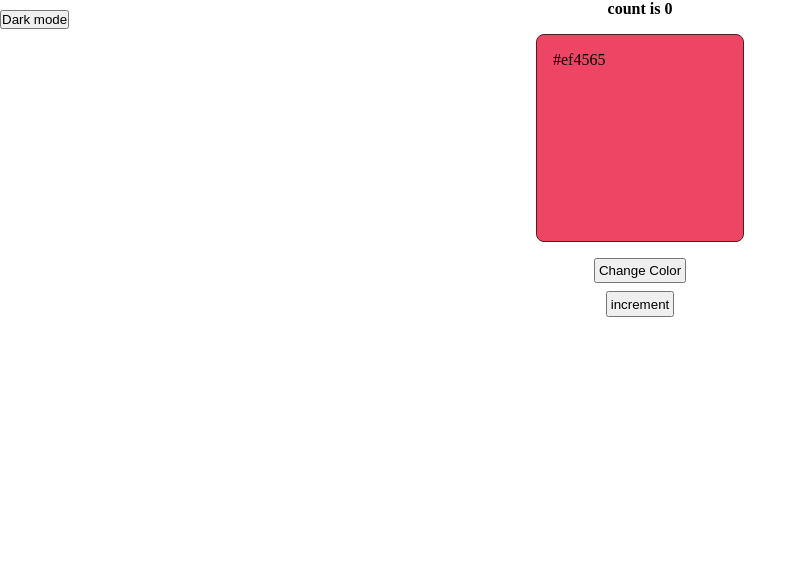
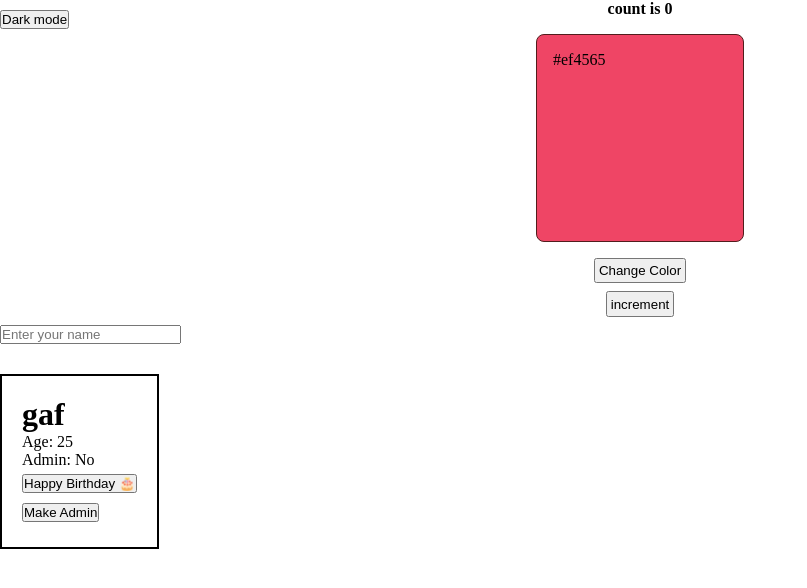
Before and after one commit to gafs-codex/tapascript, a React (Vite) app: page / in a window 1280 px wide. Shown: the top 588 px of the page, without its empty margins (0-807 px from the left). Built offline with nearby package versions, Linux system fonts and the light colour scheme.

Commit message:
playing with states

```diff
--- a/src/color.css
+++ b/src/color.css
@@ -39,3 +39,14 @@ body.dark {
 h4 {
     text-align: center;
 }
+
+.object {
+    border: 2px solid black;
+    width: fit-content;
+    padding: 20px;
+    margin-top: 30px;
+}
+
+.object button {
+    margin: 5px 0px;
+}
--- a/src/component/colorize.jsx
+++ b/src/component/colorize.jsx
@@ -1,12 +1,20 @@
 import { useState } from "react";
+
+const profile = {
+    name: "gaf",
+    age: 25,
+    isAdmin: false
+}
+const list = ["code", "play game", "stretch"]
 function Colorize() {
     const [color, setColor] = useState('#ef4565')
     const [isOn, setIsOn] = useState(false)
     const [count, setCount] = useState(0)
+    const [name, setName] = useState("")
+    const [user, setUser] = useState(profile)
     const styles = {
         backgroundColor: color
     }
-
 
     const toggleSwitch = () => {
         setIsOn(prev => !prev)
@@ -22,6 +30,27 @@ function Colorize() {
     const increment = () => {
         setCount(prev => prev + 1)
     }
+
+    const onType = (event) => {
+        setName(event.target.value)
+    }
+
+    const birthday = () => {
+        setUser((prev) => {
+            return {
+                ...prev,
+                age: prev.age + 1
+            }
+        })
+    }
+    const makeAdmin = () => {
+        setUser((prev) => {
+            return {
+                ...prev,
+                isAdmin: true
+            }
+        })
+    }
     return (
         <>
             <h4>count is {count}</h4>
@@ -34,6 +63,27 @@ function Colorize() {
             <button className="mode-btn" onClick={toggleSwitch}>
                 {isOn ? "Light mode" : "Dark mode"}
             </button>
+
+            <div>
+                <input
+                    type="text"
+                    value={name}
+                    placeholder="Enter your name"
+                    onChange={onType}
+                />
+
+                {name && <h1>Hello, {name}</h1>}
+            </div>
+
+
+            <div className="object">
+                <h1>{user.name}</h1>
+                <p>Age: {user.age}</p>
+                <p>Admin: {user.isAdmin ? "Yes" : "No"}</p>
+                <button className="bday" onClick={birthday}>Happy Birthday 🎂</button>
+                <br />
+                <button className="admin" onClick={makeAdmin}>Make Admin</button>
+            </div>
         </>
     )
 }
```
